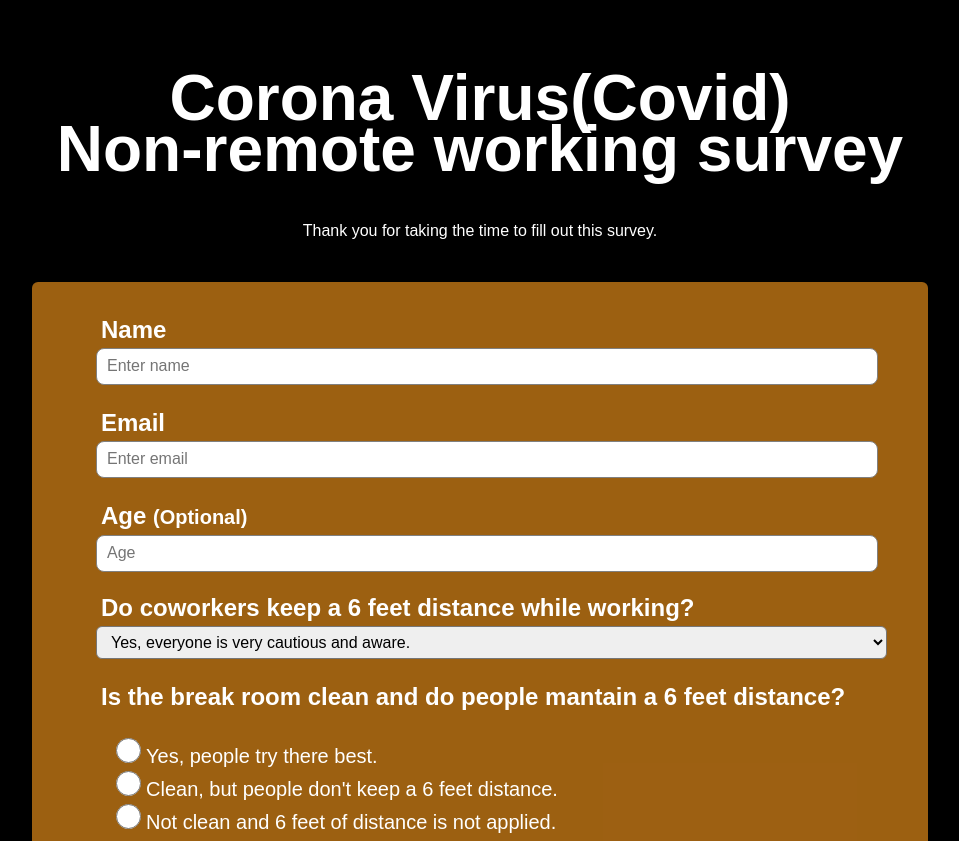
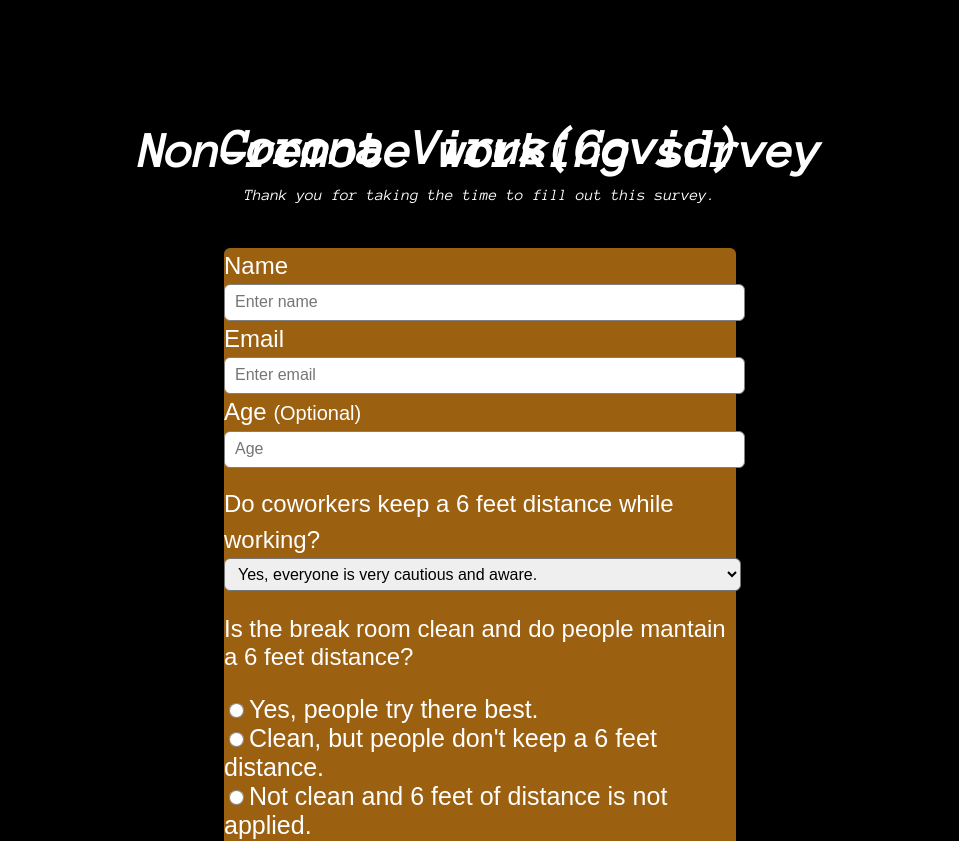
Before and after one commit to oquinone/freecodecamp_surveyform, a React (Create React App) app: page / in a window 1280 px wide. Shown: the top 841 px of the page, without its empty margins (160-1119 px from the left). Built offline with nearby package versions, Linux system fonts and the light colour scheme; a web font is replaced by a local one.

Commit message:
Removed erroneous code and added improved css

```diff
--- a/src/App.css
+++ b/src/App.css
@@ -8,14 +8,15 @@
 }
 
 #welcome{
-  margin-top: 20px;
+  margin: 80px auto 0px auto;
+  padding: 25px 0px 0px 0px;
   text-align: center;
   line-height: 0.2em;
+  font-family: 'Anonymous Pro', monospace;
 }
 
 #welcome h1{
-  line-height: 0.8em;
-  font-size: 4em;
+  font-size: 50px;
 }
 
 #welcome p{
@@ -23,34 +24,35 @@
 }
 
 #form-section{
-  /* margin: 0px 20%; */
-  width: 60%;
+  width: 40%;
   margin: auto;
-  padding: 5% 5%;
   background-color: rgba(223, 137, 25, 0.7);
-  padding-top: 30px;
+  /* padding: 30px 0px; */
   border-radius: 6px;
+}
+
+.basic-info{
+  width: 80%;
+  margin: 30px auto;
+  /* border: 1px solid green; */
 }
 
 #name-label, #email-label, #number-label, #dropdown-label, #best-mf, #Fav-djs, #comments{
   font-size: 1.5em;
-  font-weight: bold;
-  padding-left: 5px;
+  /* font-weight: bold; */
+  /* padding-left: 5px; */
 }
 
 #name, #email, #number{
-  width: 100%;
+  width: 99%;
   height: 33px;
-  border-radius: 8px;
+  border-radius: 6px;
   border: 1px solid grey;
   font-size: 1em;
   color: black;
   padding-left: 10px;
 }
 
-#name, #email{
-  margin-bottom: 20px;
-}
 
 #name-label, #email-label, #number-label, #dropdown-label{
   line-height: 1.5em;
@@ -63,28 +65,26 @@
   justify-content: space-evenly;
 }
 
-
-
-
 #dropdown{
-  width: 103%;
+  width: 101%;
   height: 33px;
-  padding-left: 10px;
+  padding-left: 9px;
   border-radius: 6px;
   font-size: 1em;
 }
 
 #radio, #djs{
-  margin-left: 15px;
+  /* margin-left: 15px; */
 }
 
 #radio input, #djs input{
-  width: 25px;
-  height: 25px;
+  width: 15px;
+  height: 15px;
+  /* font-size: 10px; */
 }
 
 #radio label{
-  font-size: 20px;
+  font-size: 25px;
   padding-left: 2px;
 }
 
@@ -96,7 +96,6 @@ textarea{
   width: 100%;
   height: 150px;
   font-size: 17px;
-  padding-left: 10px;
 }
 
 #submit{
```
